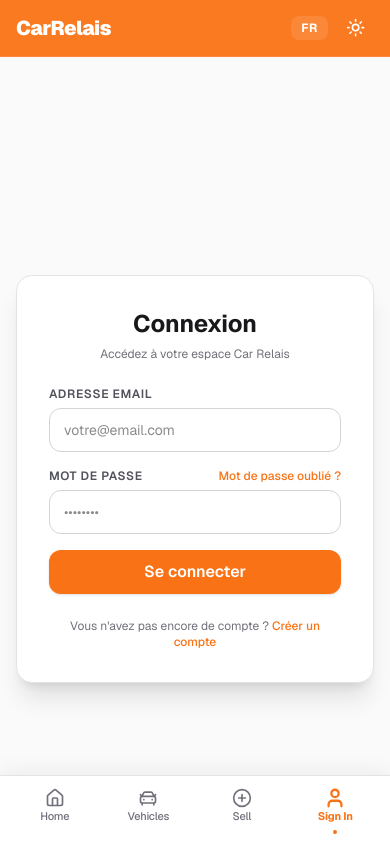
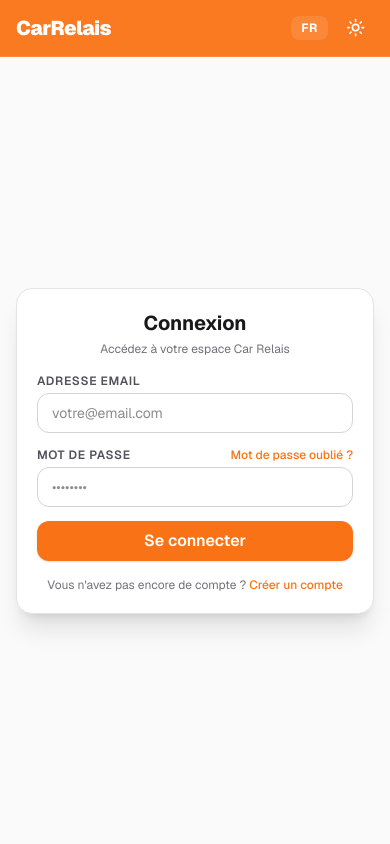
Before and after one commit to Gracekal91/carrelais, a Next.js app: page /en/signin in a window 390 px wide. Shown: the top 844 px of the page. Built offline with nearby package versions, Linux system fonts and the light colour scheme; no server answers.

Commit message:
Optimize mobile login: remove footer and prevent vertical scrolling

```diff
--- a/src/app/[locale]/signin/page.tsx
+++ b/src/app/[locale]/signin/page.tsx
@@ -56,19 +56,19 @@ export default function SignInPage() {
   };
 
   return (
-    <div className="min-h-screen flex items-center justify-center bg-zinc-50 dark:bg-zinc-950 p-4">
-      <div className="w-full max-w-md bg-white dark:bg-zinc-900 rounded-2xl shadow-xl border border-zinc-200 dark:border-zinc-800 p-8">
-        <h1 className="text-2xl font-bold mb-1.5 text-center text-zinc-900 dark:text-zinc-100">Connexion</h1>
-        <p className="text-xs text-zinc-500 dark:text-zinc-400 text-center mb-6">Accédez à votre espace Car Relais</p>
+    <div className="h-[calc(100dvh-3.5rem)] md:min-h-[calc(100vh-4rem)] -mb-16 lg:mb-0 flex items-center justify-center bg-zinc-50 dark:bg-zinc-950 px-4 py-2 overflow-hidden">
+      <div className="w-full max-w-md bg-white dark:bg-zinc-900 rounded-2xl shadow-xl border border-zinc-200 dark:border-zinc-800 p-5 sm:p-8 my-auto">
+        <h1 className="text-xl sm:text-2xl font-bold mb-1 text-center text-zinc-900 dark:text-zinc-100">Connexion</h1>
+        <p className="text-xs text-zinc-500 dark:text-zinc-400 text-center mb-4 sm:mb-6">Accédez à votre espace Car Relais</p>
 
         {/* Unverified Email Alert Banner with 'Verify Now' Button */}
         {unverifiedEmail ? (
-          <div className="p-4 mb-6 bg-amber-50 dark:bg-amber-950/30 border border-amber-200 dark:border-amber-900/40 rounded-xl space-y-3">
-            <div className="flex items-start gap-2.5 text-amber-800 dark:text-amber-300">
-              <Mail className="w-5 h-5 shrink-0 text-amber-600 mt-0.5" />
+          <div className="p-3.5 mb-4 bg-amber-50 dark:bg-amber-950/30 border border-amber-200 dark:border-amber-900/40 rounded-xl space-y-2.5">
+            <div className="flex items-start gap-2 text-amber-800 dark:text-amber-300">
+              <Mail className="w-4 h-4 shrink-0 text-amber-600 mt-0.5" />
               <div>
                 <p className="text-xs font-semibold">Compte non vérifié</p>
-                <p className="text-xs text-amber-700 dark:text-amber-400 mt-0.5 leading-relaxed">
+                <p className="text-[11px] text-amber-700 dark:text-amber-400 mt-0.5 leading-relaxed">
                   Veuillez confirmer votre adresse email ({unverifiedEmail}) pour activer votre compte.
                 </p>
               </div>
@@ -77,7 +77,7 @@ export default function SignInPage() {
               type="button"
               onClick={handleVerifyNow}
               disabled={isSendingVerification}
-              className="w-full h-10 bg-amber-600 hover:bg-amber-700 text-white font-semibold text-xs rounded-lg transition-colors flex items-center justify-center gap-2 cursor-pointer shadow-xs"
+              className="w-full h-9 bg-amber-600 hover:bg-amber-700 text-white font-semibold text-xs rounded-lg transition-colors flex items-center justify-center gap-2 cursor-pointer shadow-xs"
             >
               {isSendingVerification ? (
                 <>
@@ -99,20 +99,20 @@ export default function SignInPage() {
           </div>
         ) : null}
 
-        <form onSubmit={handleSubmit} className="space-y-4">
+        <form onSubmit={handleSubmit} className="space-y-3.5 sm:space-y-4">
           <div>
-            <label className="block text-xs font-semibold uppercase tracking-wider text-zinc-600 dark:text-zinc-400 mb-1.5">Adresse email</label>
+            <label className="block text-xs font-semibold uppercase tracking-wider text-zinc-600 dark:text-zinc-400 mb-1">Adresse email</label>
             <input
               type="email"
               value={email}
               onChange={e => setEmail(e.target.value)}
               required
               placeholder="votre@email.com"
-              className="w-full h-11 px-3.5 border border-zinc-300 dark:border-zinc-700 rounded-xl text-sm dark:bg-zinc-800 focus:outline-none focus:ring-2 focus:ring-primary/20"
+              className="w-full h-10 sm:h-11 px-3.5 border border-zinc-300 dark:border-zinc-700 rounded-xl text-sm dark:bg-zinc-800 focus:outline-none focus:ring-2 focus:ring-primary/20"
             />
           </div>
           <div>
-            <div className="flex items-center justify-between mb-1.5">
+            <div className="flex items-center justify-between mb-1">
               <label className="block text-xs font-semibold uppercase tracking-wider text-zinc-600 dark:text-zinc-400">Mot de passe</label>
               <Link href="/forgot-password" className="text-xs text-primary hover:underline font-medium">
                 Mot de passe oublié ?
@@ -124,20 +124,20 @@ export default function SignInPage() {
               onChange={e => setPassword(e.target.value)}
               required
               placeholder="••••••••"
-              className="w-full h-11 px-3.5 border border-zinc-300 dark:border-zinc-700 rounded-xl text-sm dark:bg-zinc-800 focus:outline-none focus:ring-2 focus:ring-primary/20"
+              className="w-full h-10 sm:h-11 px-3.5 border border-zinc-300 dark:border-zinc-700 rounded-xl text-sm dark:bg-zinc-800 focus:outline-none focus:ring-2 focus:ring-primary/20"
             />
           </div>
           <button
             type="submit"
             disabled={isLoading}
-            className="w-full h-11 bg-primary text-white font-semibold rounded-xl hover:bg-primary/90 transition-colors shadow-sm disabled:opacity-60 flex items-center justify-center gap-2 cursor-pointer mt-2"
+            className="w-full h-10 sm:h-11 bg-primary text-white font-semibold rounded-xl hover:bg-primary/90 transition-colors shadow-sm disabled:opacity-60 flex items-center justify-center gap-2 cursor-pointer mt-1 sm:mt-2"
           >
             {isLoading && <Loader2 className="w-4 h-4 animate-spin" />}
             <span>{isLoading ? "Connexion en cours..." : "Se connecter"}</span>
           </button>
         </form>
 
-        <p className="mt-6 text-xs text-center text-zinc-500">
+        <p className="mt-4 sm:mt-6 text-xs text-center text-zinc-500">
           Vous n'avez pas encore de compte ?{" "}
           <Link href="/signup" className="text-primary font-medium hover:underline">
             Créer un compte
--- a/src/components/layouts/Footer.tsx
+++ b/src/components/layouts/Footer.tsx
@@ -1,13 +1,28 @@
-import { Link } from "@/i18n/routing";
+"use client";
+
+import { Link, usePathname } from "@/i18n/routing";
 import { useTranslations, useLocale } from "next-intl";
 
 export function Footer() {
   const t = useTranslations("Footer");
   const locale = useLocale();
+  const pathname = usePathname();
   const learnHref = locale === "en" ? "/learn" : "/apprendre";
 
+  const isAuthPage =
+    pathname.startsWith("/signin") ||
+    pathname.startsWith("/login") ||
+    pathname.startsWith("/signup") ||
+    pathname.startsWith("/forgot-password") ||
+    pathname.startsWith("/reset-password") ||
+    pathname.startsWith("/verify-email");
+
   return (
-    <footer className="border-t border-zinc-200 dark:border-zinc-800 bg-zinc-50 dark:bg-zinc-950 py-12 pb-24 lg:pb-12">
+    <footer
+      className={`border-t border-zinc-200 dark:border-zinc-800 bg-zinc-50 dark:bg-zinc-950 py-12 pb-24 lg:pb-12 ${
+        isAuthPage ? "hidden md:block" : ""
+      }`}
+    >
       <div className="container mx-auto px-4 grid grid-cols-1 md:grid-cols-4 gap-8">
         <div>
           <span className="text-2xl font-bold text-primary block mb-4">CarRelais</span>
--- a/src/components/layouts/MobileBottomNav.tsx
+++ b/src/components/layouts/MobileBottomNav.tsx
@@ -16,8 +16,16 @@ export function MobileBottomNav() {
     getAuthUser().then(setUser).catch(() => setUser(null));
   }, [pathname]);
 
-  // Hide on admin portal screens
-  if (pathname.startsWith("/admin")) {
+  // Hide on admin portal and auth screens
+  if (
+    pathname.startsWith("/admin") ||
+    pathname.startsWith("/signin") ||
+    pathname.startsWith("/login") ||
+    pathname.startsWith("/signup") ||
+    pathname.startsWith("/forgot-password") ||
+    pathname.startsWith("/reset-password") ||
+    pathname.startsWith("/verify-email")
+  ) {
     return null;
   }
 
```
